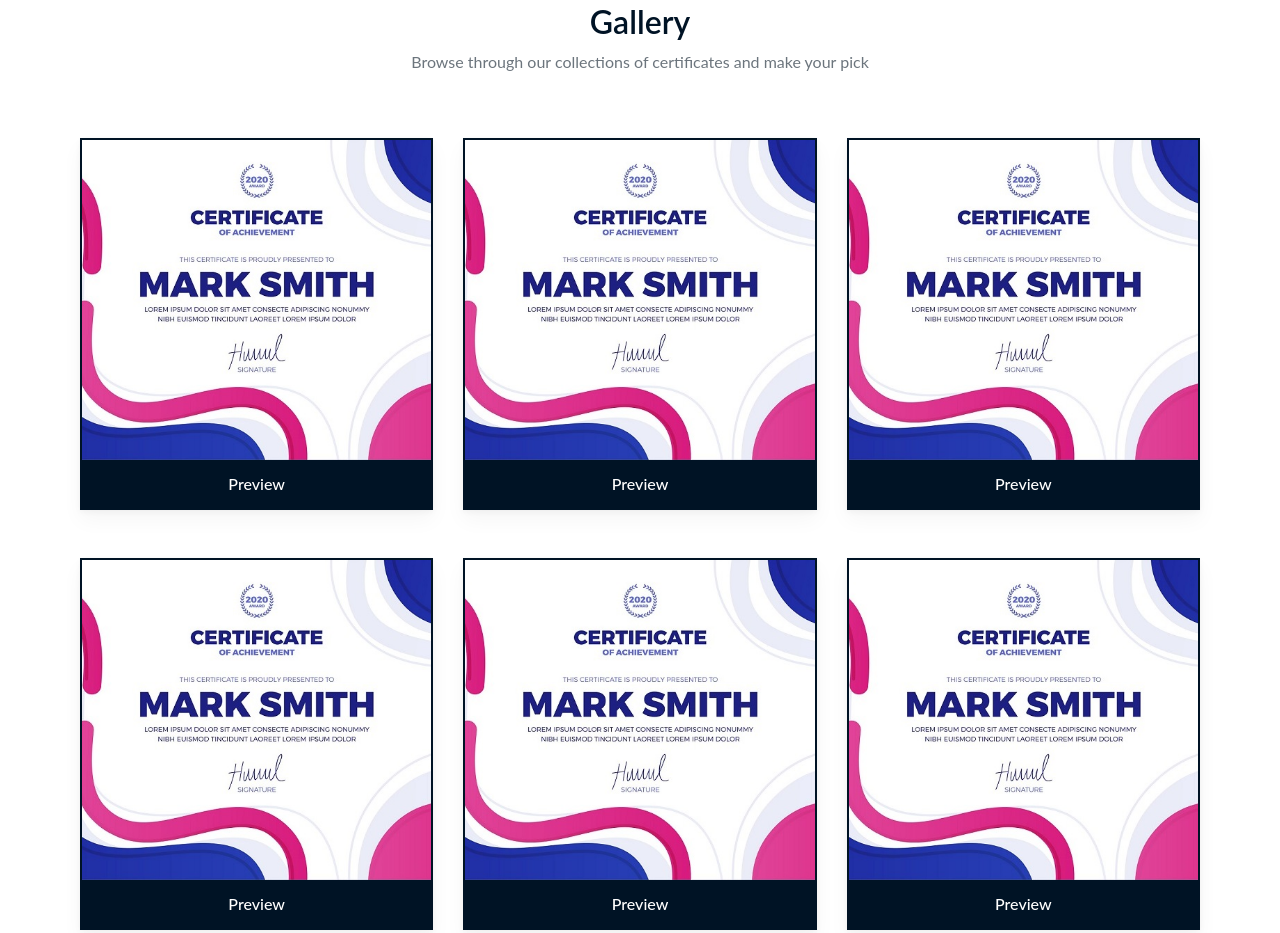
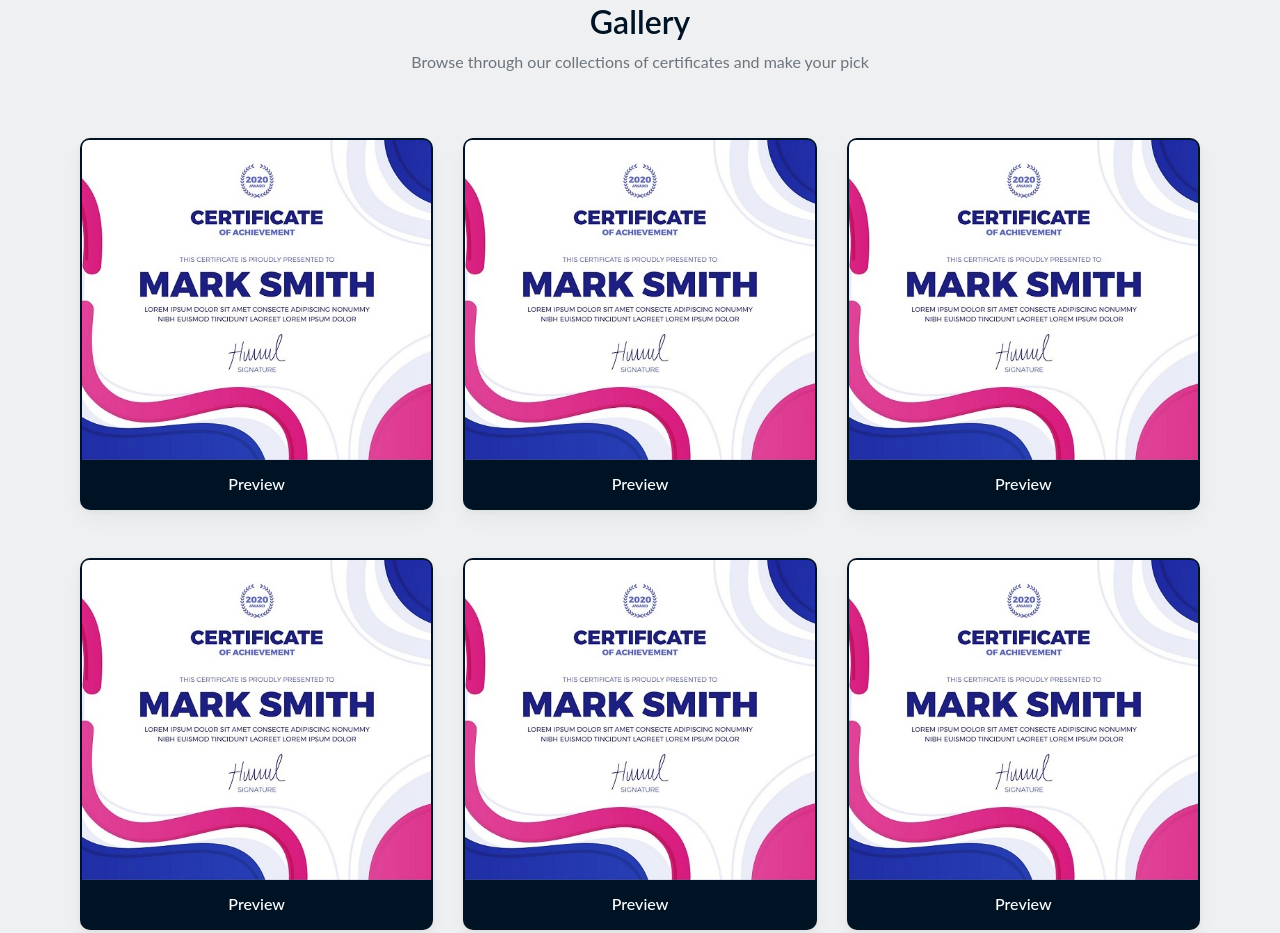
Before and after one commit to Dindu5/Landing, a plain HTML site: page index.html in a window 1280 px wide. Shown: the part 1352-2285 px from the top of the page. Drawn offline with nearby package versions, Linux system fonts and the light colour scheme.

Commit message:
adjustments

```diff
--- a/assets/css/style.css
+++ b/assets/css/style.css
@@ -3,6 +3,9 @@
 	padding: 0;
 	color: #fefefe;
 	font-family: 'Lato', sans-serif;
+}
+body {
+	background-color: #00132510;
 }
 /* === HEADER  === */
 header {
@@ -122,6 +125,7 @@ header {
 .expenditure-card {
 	width: 100%;
 	padding: 2px;
+	border-radius: 10px;
 	background-color: #001325;
 	box-shadow: 0px 0px 1px rgba(0, 0, 0, 0.04), 0px 2px 6px rgba(0, 0, 0, 0.04), 0px 10px 20px rgba(0, 0, 0, 0.04);
 }
@@ -130,13 +134,14 @@ header {
 	height: 20rem;
 	background-size: cover;
 	background-position: center;
+	border-top-right-radius: 7px;
+	border-top-left-radius: 7px;
 }
 .contain {
 	display: flex;
 	align-items: center;
 	justify-content: center;
 	height: 3rem;
-	background-color: #001325;
 }
 .preview {
 	color: #ffffff;
```
